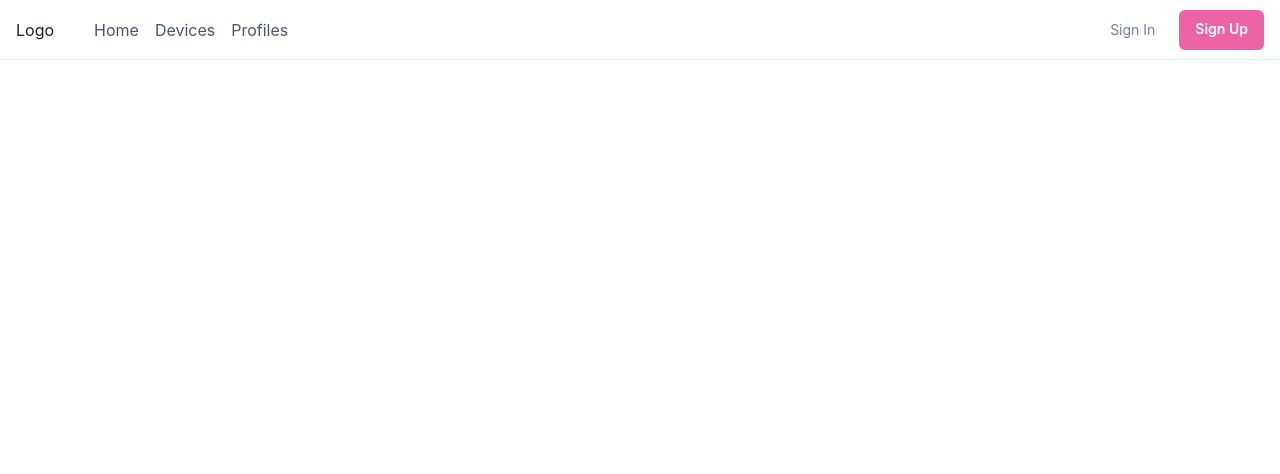
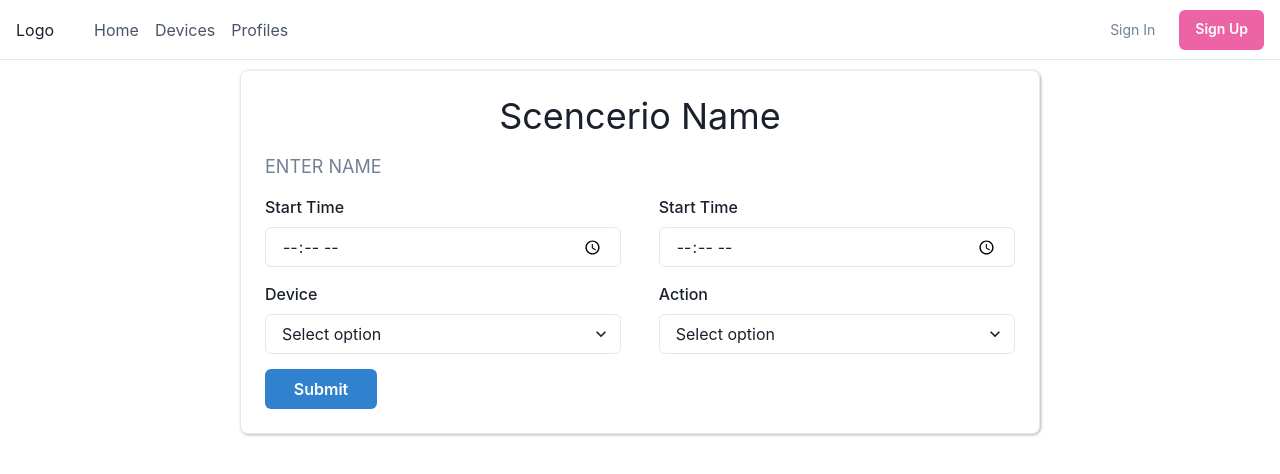
Before and after one commit to tryhardlaijun/ICT2106_P2_Project, a React (Create React App) app in the folder SmartHomeManager/SmartHomeManager.View/: page /rules in a window 1280 px wide. Shown: the top 474 px of the page. Built offline with nearby package versions, Linux system fonts and the light colour scheme.

Commit message:
feat: added Rules page and route

```diff
--- a/SmartHomeManager/SmartHomeManager.View/src/App.js
+++ b/SmartHomeManager/SmartHomeManager.View/src/App.js
@@ -5,6 +5,7 @@ import { NavBar } from "./components/NavBar";
 import Home from "./pages/Home";
 import Devices from "./pages/Devices";
 import Profiles from "./pages/Profiles";
+import Rule from "pages/Rule";
 
 export function App() {
   return (
@@ -15,6 +16,7 @@ export function App() {
           <Route path="/" element={<Home />} />
           <Route path="/devices" element={<Devices />} />
           <Route path="/profiles" element={<Profiles />} />
+          <Route path="/rules" element={<Rule />} />
         </Routes>
       </Router>
     </>
--- /dev/null
+++ b/SmartHomeManager/SmartHomeManager.View/src/pages/Rule.js
@@ -0,0 +1,103 @@
+import React, { useState } from "react";
+import {
+	Box,
+	ButtonGroup,
+	Button,
+	Heading,
+	Flex,
+	FormControl,
+	GridItem,
+	FormLabel,
+	Input,
+	Select,
+} from "@chakra-ui/react";
+
+import { useToast } from "@chakra-ui/react";
+
+const Form1 = () => {
+	const name = "Scencerio Name";
+	return (
+		<>
+			<Heading w="100%" textAlign={"center"} fontWeight="normal" mb="2%">
+				{name}
+			</Heading>
+			<Input variant="unstyled" placeholder="ENTER NAME" size="lg" />
+			<Flex mt="2%">
+				<FormControl mr="5%">
+					<FormLabel>Start Time</FormLabel>
+					<Input
+						placeholder="Select Start Time"
+						size="md"
+						type="time"
+					/>
+				</FormControl>
+				<FormControl>
+					<FormLabel>Start Time</FormLabel>
+					<Input
+						placeholder="Select Start Time"
+						size="md"
+						type="time"
+					/>
+				</FormControl>
+			</Flex>
+			<Flex mt="2%">
+				<FormControl mr="5%">
+					<FormLabel>Device</FormLabel>
+					<Select placeholder="Select option">
+						<option value="option1">Device 1</option>
+						<option value="option2">Device 2</option>
+						<option value="option3">Device 3</option>
+					</Select>
+				</FormControl>
+				<FormControl>
+					<FormLabel>Action</FormLabel>
+					<Select placeholder="Select option">
+						<option value="option1">Action 1</option>
+						<option value="option2">Action 2</option>
+						<option value="option3">Action 3</option>
+					</Select>
+				</FormControl>
+			</Flex>
+		</>
+	);
+};
+
+export default function Rule() {
+	const toast = useToast();
+	return (
+		<>
+			<Box
+				borderWidth="1px"
+				rounded="lg"
+				shadow="1px 1px 3px rgba(0,0,0,0.3)"
+				maxWidth={800}
+				p={6}
+				m="10px auto"
+				as="form"
+			>
+				<form>
+					<Form1 />
+
+					<Button
+						mt="2%"
+						w="7rem"
+						colorScheme="blue"
+						variant="solid"
+						onClick={() => {
+							toast({
+								title: "Rule created.",
+								description:
+									"Rule Successfully added to the DB",
+								status: "success",
+								duration: 3000,
+								isClosable: true,
+							});
+						}}
+					>
+						Submit
+					</Button>
+				</form>
+			</Box>
+		</>
+	);
+}
```
